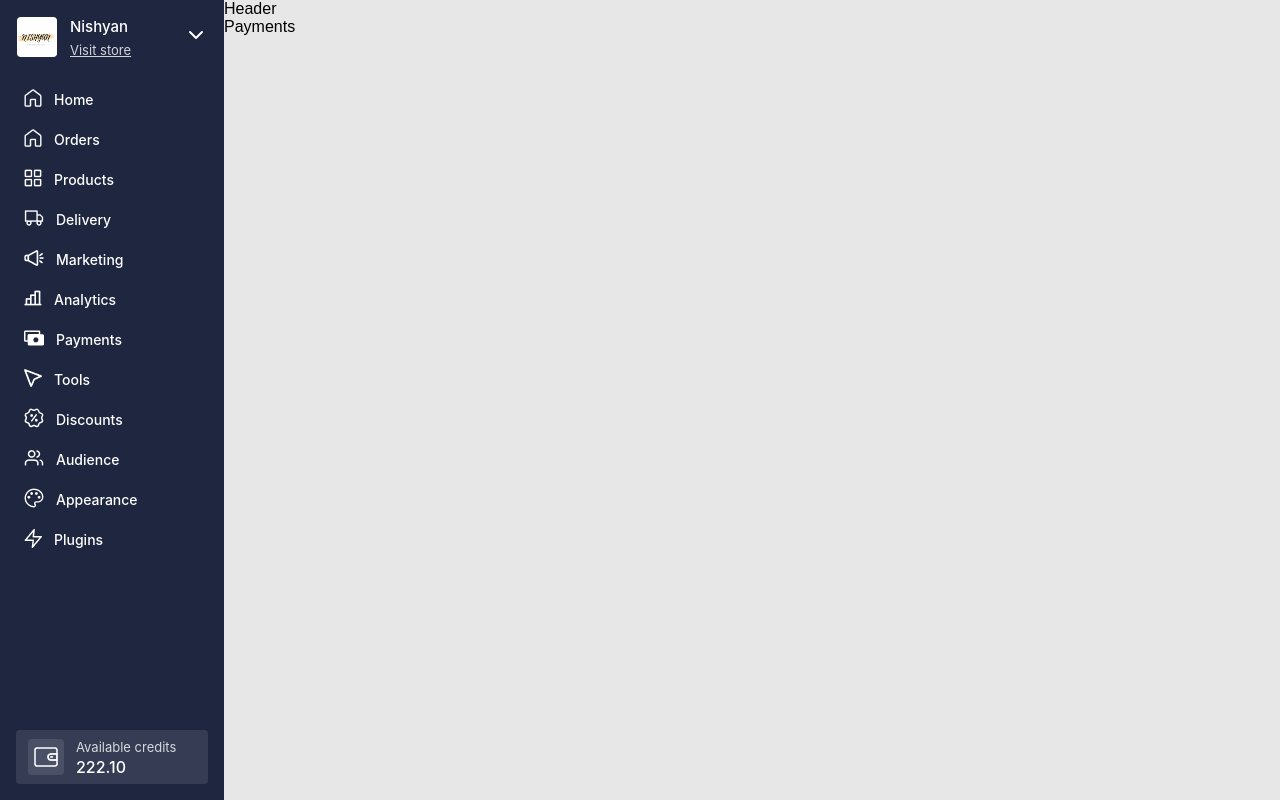
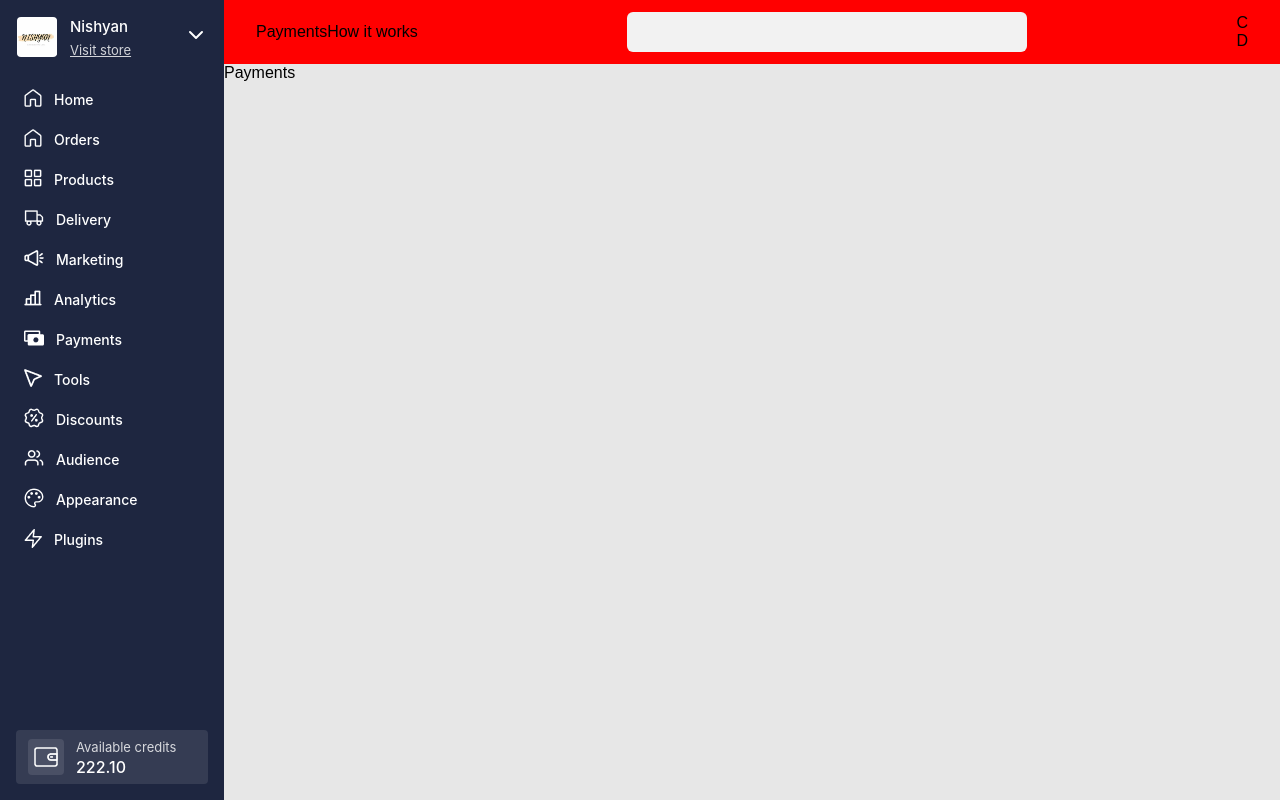
Before and after one commit to kan-ish/dukaan_dashboard, a React (Vite) app: page / in a window 1280 px wide. Built offline with nearby package versions, Linux system fonts and the light colour scheme; a web font is replaced by a local one.

Commit message:
Added header component

```diff
--- a/src/components/partias/header/Header.jsx
+++ b/src/components/partias/header/Header.jsx
@@ -1,5 +1,26 @@
+import headerStyles from "./Header.module.css";
+
 const Header = () => {
-	return <div>Header</div>;
+	return (
+		<div className={headerStyles.container}>
+			<div className={headerStyles.headerLeft}>
+				<div className={headerStyles.pageTitle}>Payments</div>
+
+				<div className={headerStyles.pageHelp}>How it works</div>
+			</div>
+
+			<div className={headerStyles.searchBarContainer}>
+				<span className={headerStyles.searchIcon}></span>
+				<input type="text" className={headerStyles.searchInput} />
+			</div>
+
+			<div className={headerStyles.headerRight}>
+				<div className={headerStyles.chatButton}>C</div>
+
+				<div className={headerStyles.dropDownBtn}>D</div>
+			</div>
+		</div>
+	);
 };
 
 export default Header;
--- a/src/components/partias/header/Header.module.css
+++ b/src/components/partias/header/Header.module.css
@@ -0,0 +1,35 @@
+.container {
+	background-color: red;
+	width: 100%;
+	height: 64px;
+
+	display: flex;
+	justify-content: space-between;
+	align-items: center;
+	padding: 0 32px;
+}
+
+.headerLeft {
+	display: flex;
+}
+
+.searchBarContainer {
+	display: flex;
+
+	background-color: #f2f2f2;
+	width: 400px;
+	height: 40px;
+	border-radius: 6px;
+	padding: 0 8px;
+}
+
+.searchIcon {
+	width: 16px;
+	height: 100%;
+}
+.searchInput {
+	flex: 1;
+	height: 100%;
+
+	background-color: inherit;
+}
```
